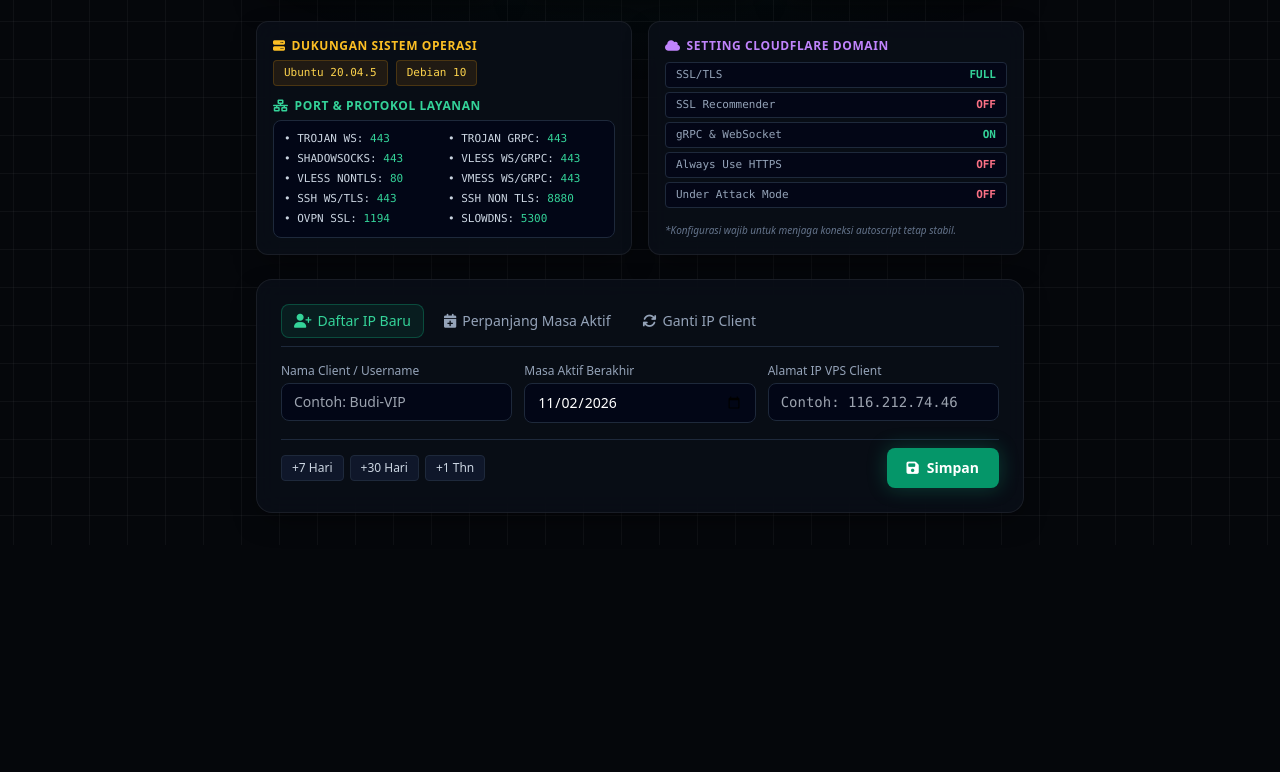
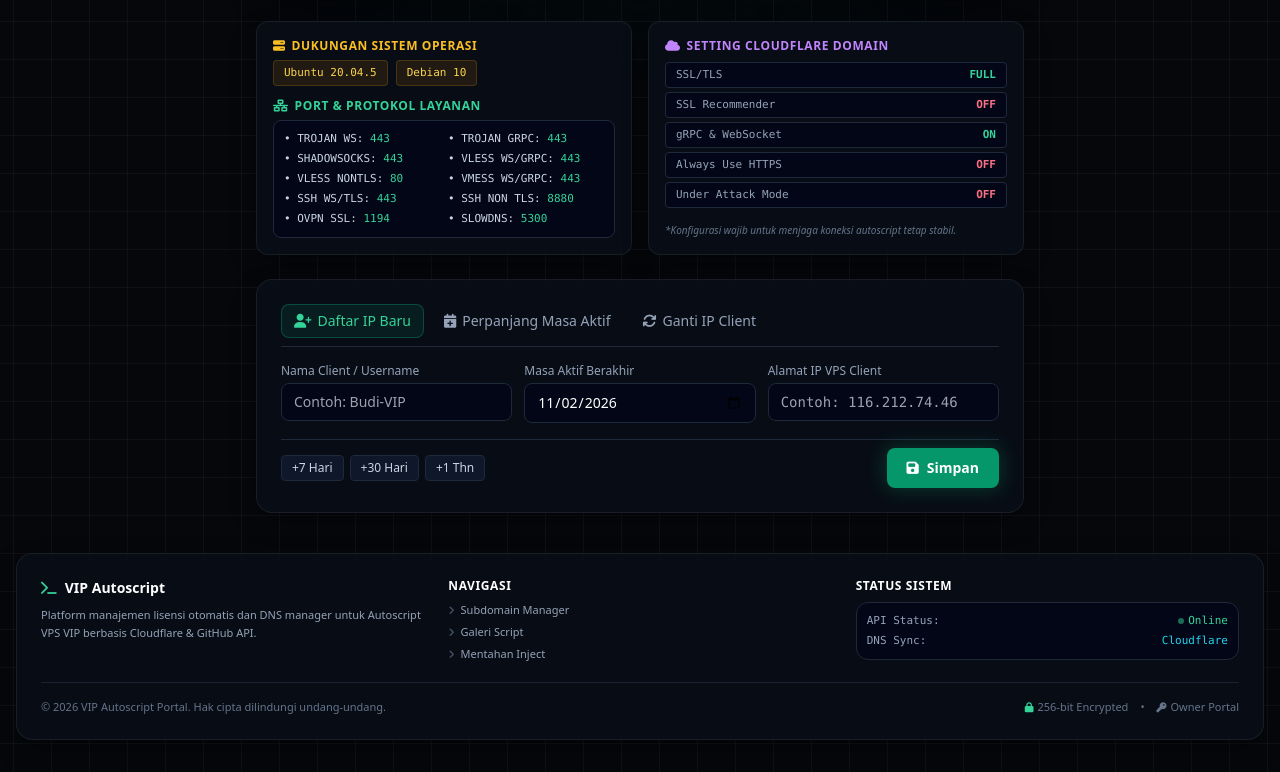
Before and after one commit to DINSTORE99/izinip, a website: page public/index.html in a window 1280 px wide. Shown: the part 359-1131 px from the top of the page. Before the commit the page ends 904 px from the top, so only its background shows below. Drawn offline with nearby package versions, Linux system fonts and the light colour scheme; no server answers.

Commit message:
Add footer section with service and navigation details
Added footer section with service info, navigation links, and system status.

```diff
--- a/public/index.html
+++ b/public/index.html
@@ -607,5 +607,77 @@
             alert("Perintah instalasi berhasil disalin ke clipboard!");
         }
     </script>
+
+        <!-- FOOTER SECTION -->
+        <footer class="glass-panel p-6 rounded-2xl space-y-5 text-xs text-slate-400 mt-10">
+            <div class="grid grid-cols-1 sm:grid-cols-3 gap-6">
+                <!-- Info Layanan -->
+                <div class="space-y-2 sm:col-span-1">
+                    <div class="flex items-center gap-2 text-white font-bold text-sm">
+                        <i class="fa-solid fa-terminal text-emerald-400"></i>
+                        <span>VIP Autoscript</span>
+                    </div>
+                    <p class="text-[11px] leading-relaxed text-slate-400">
+                        Platform manajemen lisensi otomatis dan DNS manager untuk Autoscript VPS VIP berbasis Cloudflare & GitHub API.
+                    </p>
+                </div>
+
+                <!-- Tautan Cepat -->
+                <div class="space-y-2">
+                    <span class="text-white font-semibold text-xs uppercase tracking-wider block">Navigasi</span>
+                    <ul class="space-y-1.5 text-[11px]">
+                        <li>
+                            <a href="/domain.html" class="hover:text-cyan-400 transition flex items-center gap-1.5">
+                                <i class="fa-solid fa-angle-right text-[10px] text-slate-600"></i> Subdomain Manager
+                            </a>
+                        </li>
+                        <li>
+                            <a href="/p.html" class="hover:text-purple-400 transition flex items-center gap-1.5">
+                                <i class="fa-solid fa-angle-right text-[10px] text-slate-600"></i> Galeri Script
+                            </a>
+                        </li>
+                        <li>
+                            <a href="https://pypxyndz.vercel.app/" target="_blank" rel="noopener noreferrer" class="hover:text-emerald-400 transition flex items-center gap-1.5">
+                                <i class="fa-solid fa-angle-right text-[10px] text-slate-600"></i> Mentahan Inject
+                            </a>
+                        </li>
+                    </ul>
+                </div>
+
+                <!-- Status Sistem & Keamanan -->
+                <div class="space-y-2">
+                    <span class="text-white font-semibold text-xs uppercase tracking-wider block">Status Sistem</span>
+                    <div class="bg-slate-950/80 p-2.5 rounded-xl border border-slate-800 space-y-1 text-[11px] font-mono">
+                        <div class="flex justify-between items-center">
+                            <span class="text-slate-400">API Status:</span>
+                            <span class="text-emerald-400 flex items-center gap-1">
+                                <span class="w-1.5 h-1.5 rounded-full bg-emerald-400 animate-pulse"></span> Online
+                            </span>
+                        </div>
+                        <div class="flex justify-between items-center">
+                            <span class="text-slate-400">DNS Sync:</span>
+                            <span class="text-cyan-400">Cloudflare</span>
+                        </div>
+                    </div>
+                </div>
+            </div>
+
+            <!-- Garis Batas Bawah & Hak Cipta -->
+            <div class="border-t border-slate-800/80 pt-4 flex flex-col sm:flex-row items-center justify-between gap-2 text-[11px] text-slate-500">
+                <p>© 2026 VIP Autoscript Portal. Hak cipta dilindungi undang-undang.</p>
+                <div class="flex items-center gap-3">
+                    <span class="flex items-center gap-1">
+                        <i class="fa-solid fa-lock text-[10px] text-emerald-400"></i> 256-bit Encrypted
+                    </span>
+                    <span>•</span>
+                    <a href="/list.html" class="hover:text-slate-300 transition flex items-center gap-1">
+                        <i class="fa-solid fa-key text-[10px]"></i> Owner Portal
+                    </a>
+                </div>
+            </div>
+        </footer>
+
+
+
 </body>
 </html>
```
